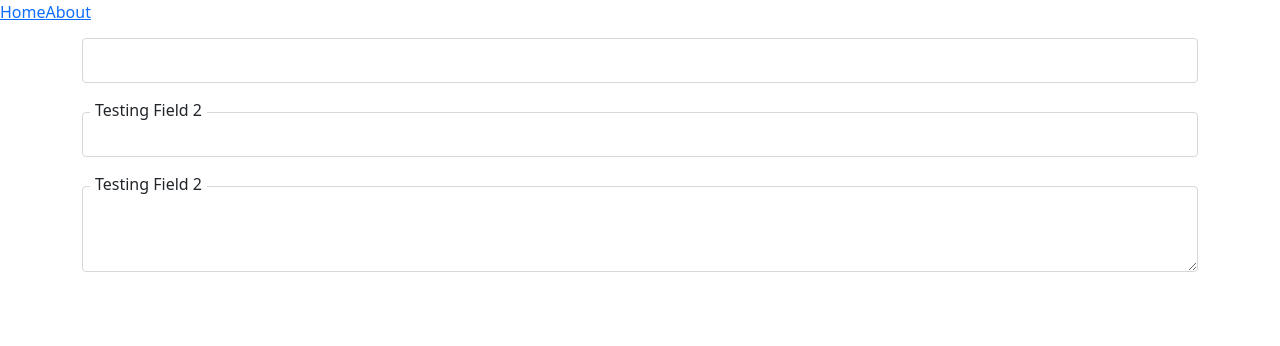
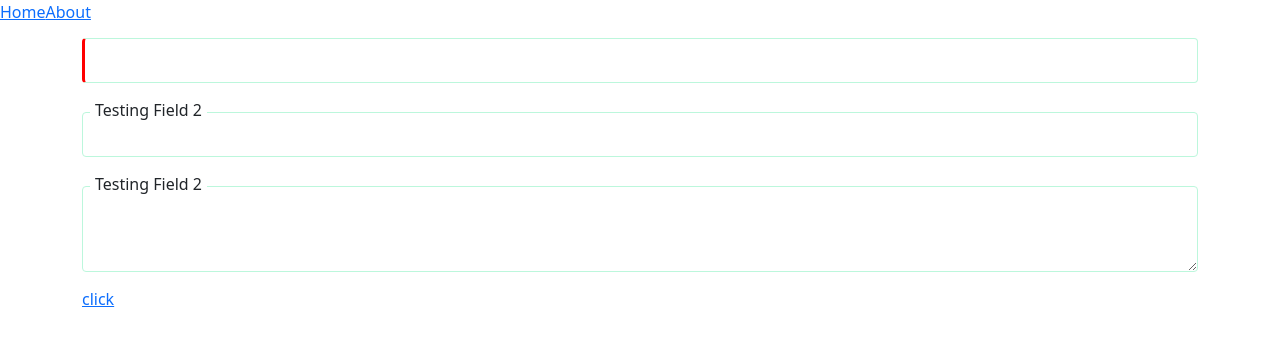
Before and after one commit to BiLaL-Obd/App_Manager, a Vue app: page / in a window 1280 px wide. Shown: the top 346 px of the page. Built offline with nearby package versions, Linux system fonts and the light colour scheme.

Commit message:
Enhancement with add functions and fix bugs

```diff
--- /dev/null
+++ b/src/assets/dark-mode.css
@@ -0,0 +1,10 @@
+@import './base.css';
+@import 'bootstrap';
+:root {
+    --main-color: #121212;
+    --hover-color: #42b983;
+    --background-color: #121212;
+    --background-hover: #9ca3af0d;
+    --opacity: .65;
+    --main-color-aplha : #bceef2;
+}
--- a/src/assets/main.css
+++ b/src/assets/main.css
@@ -1,8 +1,14 @@
 @import './base.css';
 @import 'bootstrap';
 :root {
-    --main-color: #00bd7e;
-    --main-color-aplha : #00bd7e33;
+    --main-color: #299f69;
+    --hover-color: #89deb7;
+    --background-color: #42b983;
+    --background-hover: #9ca3af0d;
+    --opacity: .65;
+    --main-color-aplha : #bceef2;
+    --input-color: #2c3e50;
+    --border-color: #bcf7dc;
 }
 .form-group {
     margin-bottom: 15px;
@@ -16,23 +22,42 @@
     height: 25px;
 }
 .form-control {
-    border: 1px solid #d7d7d7;
+    border: 1px solid var(--border-color);
     height: 45px;
     border-radius: 4px;
     padding: 6px 20px;
+    outline: none;
 }
 textarea.form-control {
     height: auto;
 }
+.input-border {
+    position: absolute;
+    bottom: 0;
+    left: 50%;
+    width: 0;
+    height: 2px;
+    background-color: var(--background-color);
+    transition: width 0.4s ease, left 0.4s ease;
+}
 .form-control:focus {
-    border-color: transparent;
-    box-shadow: 0 0 0px 1.5px var(--main-color-aplha);
+    border-color: var(--border-color);
+    box-shadow: none;
+}
+.form-control:focus + .input-border {
+    width: 100%;
+    left: 0;
 }
 .form-control.mendatory{
-    border: 2px solid #ff000070
+    border-left: 3px solid #ff0000;
 }
-.form-control:focus.mendatory {
-    box-shadow: 0 0 0px 1.5px #ff000025;
+.form-control.mendatory-not-valid {
+    border: 3px solid #ff0000;
+}
+.validation-error-message > span {
+    margin: 0px 12px;
+    color: red;
+    font-weight: 500;
 }
 #toaster-error {
     position: fixed;
--- /dev/null
+++ b/src/components/controllers/Button.vue
@@ -0,0 +1,16 @@
+<template>
+    <a :id="id" href="javascript:void(0)" :onclick="onclick" class="form-button" :class="_class">
+        {{ state.text }}
+    </a>
+</template>
+<script setup>
+import { reactive, onMounted, onUnmounted } from 'vue';
+var props = defineProps({
+    id: readVal(String, GUID(), true),
+    text: readVal(String, ""),
+    onclick: getFunction(),
+    color: readVal(String, ""),
+    _class: readVal(String, "")
+})
+var state = reactive({ ...props });
+</script>
--- a/src/components/controllers/NumberField.vue
+++ b/src/components/controllers/NumberField.vue
@@ -16,7 +16,8 @@ var props = defineProps({
     maxlength: readVal(String, "999"),
     placeholder : readVal(String, ""),
     validation: readVal(String, "This field is required"),
-    isValid: readBool(Boolean, false)
+    isValid: readBool(Boolean, true),
+    hasStar: readBool(Boolean, false),
 });
 var state = reactive({ ...props });
 var plainProps = reduceProps(props, state);
--- a/src/components/controllers/TextAreaField.vue
+++ b/src/components/controllers/TextAreaField.vue
@@ -2,16 +2,19 @@
     <div class="row form-group">
         <label class="form-label" :style="labelVisibility">{{ state.label }}</label>
         <div class="col-12">
+            <div class="input-container" style="position:relative;">
                 <textarea :id="id" :rows="state.rows" :value="defaultValue" class="form-control" :maxlength="state.maxlength" :placeholder="state.placeholder">
                 </textarea>
+                <span class="input-border"></span>
             </div>
-        <div class="col-12 validation-error-message" v-if="isValid">
+        </div>
+        <div class="col-12 validation-error-message" v-show="!state.isValid">
             <span>{{ state.validation }}</span>
         </div>
     </div>
 </template>
 <script setup>
-import { reactive, onMounted, onUnmounted } from 'vue';
+import { ref, reactive, onMounted, onUnmounted } from 'vue';
 
 var props = defineProps({
     id : readVal(String, GUID(), true),
@@ -23,11 +26,11 @@ import { reactive, onMounted, onUnmounted } from 'vue';
     maxlength: readVal(Number, 999),
     placeholder : readVal(String, ""),
     validation: readVal(String, "This field is required"),
-        isValid: readBool(Boolean, false)
+    isValid: readBool(Boolean, true)
 });
 var state = reactive({ ...props });
 var labelVisibility = !state.hasLabel ? "visibility: hidden;" : "";
-    var defaultValue = !isEmpty(state.defaultValue)? state.defaultValue : "";
+var thisVal = ref(null);
 
 var plainProps = reduceProps(props, state);
 var functionDefinitions = {
@@ -44,10 +47,19 @@ import { reactive, onMounted, onUnmounted } from 'vue';
     setRows: (rows) => {
         if(typeof rows != "number") return state.rows;
         return state.rows = rows
+    },
+    val: (str) => {
+        if (!thisVal.value) return state.defaultValue;
+        if (!isEmptyOrNull(str)) {
+            thisVal.value.value = str;
+            state.defaultValue = str;
+        }
+        return thisVal.value.value || state.defaultValue;
     }
 };
 var functions = reduceFunctions(functionDefinitions);
 onMounted(() => {
+    thisVal.value = document.getElementById(state.id);
     registerField(props.id, { ...plainProps , ...functions});
 });
 onUnmounted(() => {
--- a/src/components/controllers/TextField.vue
+++ b/src/components/controllers/TextField.vue
@@ -2,15 +2,18 @@
     <div class="row form-group">
         <label class="form-label" :style="labelVisibility">{{ state.label }}</label>
         <div class="col-12">
-            <input :id="id" :type="type" :value="defaultValue" class="form-control" :class="{ mendatory: isValid }" :maxlength="state.maxlength" :max="state.max" :min="state.min" :placeholder="state.placeholder" :required="state.required">
+            <div class="input-container" style="position:relative;">
+                <input :id="id" :type="type" v-model="inputValue" autocomplete="off" class="form-control" :class="{ 'mendatory': (state.hasStar || state.required), 'mendatory-not-valid': !state.isValid }" :maxlength="state.maxlength" :max="state.max" :min="state.min" :placeholder="state.placeholder" :required="state.required">
+                <span class="input-border" v-show="state.isValid"></span>
             </div>
-        <div class="col-12 validation-error-message" v-if="isValid">
+        </div>
+        <div class="col-12 validation-error-message" v-show="!state.isValid">
             <span>{{ state.validation }}</span>
         </div>
     </div>
 </template>
 <script setup>
-import { reactive, onMounted, onUnmounted } from 'vue';
+import { reactive, onMounted, onUnmounted, watch, computed } from 'vue';
 
 var props = defineProps({
     id : readVal(String, GUID(), true),
@@ -25,41 +28,90 @@ import { reactive, onMounted, onUnmounted } from 'vue';
     placeholder : readVal(String, ""),
     required: readBool(Boolean, false),
     validation: readVal(String, "This field is required"),
-        isValid: readBool(Boolean, false)
+    isValid: readBool(Boolean, true),
+    hasStar: readBool(Boolean, false),
 });
 var state = reactive({ ...props });
 var labelVisibility = !state.hasLabel ? "visibility: hidden;" : "";
-    var defaultValue = !isEmpty(state.defaultValue)? state.defaultValue : "";
+var builderId = {};
+var checkInterval = null;
 
 var plainProps = reduceProps(props, state);
+var updateState = (key, value) => {
+    state[key] = value;
+    updateFieldRegistration();
+};
 var functionDefinitions = {
     setLabel: (label) => {
         if (isEmpty(label)) return "";
-            state.label = label;
+        updateState('label', label);
     },
     setMax: (value) => {
-            if (value >= state.min) state.max = value;
+        if (value >= state.min) updateState('max', value);
     },
     setMin: (value) => {
-            if (value <= state.max) state.min = value;
+        if (value <= state.max) updateState('min', value);
     },
     setPlaceholder: (text) => {
-            state.placeholder = text;
+        updateState('placeholder', text);
     },
     getDefaultValue: () => {
         return state.defaultValue || "";
     },
     val: (str) => {
-            if(!isEmptyOrNull(str))
-                return document.getElementById(state.id).value = str;
-            return document.getElementById(state.id).value || "";
+        if (!isEmptyOrNull(str))
+            inputValue.value = str;
+        return state.defaultValue;
+    },
+    showStar: () => {
+        updateState('hasStar', true);
+    },
+    hideStar: () => {
+        updateState('hasStar', false);
     }
 };
 var functions = reduceFunctions(functionDefinitions);
+
+var updateFieldRegistration = () => {
+    if(!isEmptyOrNull(state.defaultValue))
+        state.isValid = true;
+    var plainProps = reduceProps(props, state);
+    registerField(props.id, { ...plainProps, ...functions });
+    getBuilderFields(builderId, [props.id]);
+};
+
+var inputValue = computed({
+    get: () => state.defaultValue,
+    set: (value) => {
+        state.defaultValue = value;
+        window[builderId][state.id] = value;
+        updateFieldRegistration();
+    }
+});
+
+watch(props, (newProps) => {
+    Object.assign(state, newProps);
+    // updateFieldRegistration();
+});
+
+watch(state, () => {
+    updateFieldRegistration();
+}, { deep: true });
+
+var checkWindowValue = () => {
+    var windowValue = window[builderId][state.id];
+    if (windowValue !== state.defaultValue)
+        inputValue.value = windowValue;
+};
+
 onMounted(() => {
+    builderId = getBuilderId();
+    window[builderId][state.id] = state.defaultValue;
     registerField(props.id, { ...plainProps , ...functions});
+    checkInterval = setInterval(checkWindowValue, 100);
 });
 onUnmounted(() => {
+    clearInterval(checkInterval);
     unregisterField(props.id);
 });
 </script>
--- a/src/components/controllers/index.js
+++ b/src/components/controllers/index.js
@@ -1,3 +1,4 @@
 export { default as TextField } from './TextField.vue';
 export { default as NumberField } from './NumberField.vue';
 export { default as TextAreaField } from './TextAreaField.vue';
+export { default as Button } from './Button.vue';
--- a/src/components/controllers/manager/Builder.vue
+++ b/src/components/controllers/manager/Builder.vue
@@ -28,8 +28,10 @@ var checkDuplicateIds = () => {
         Throw.error(`Duplicate id found in Builder Id: ${duplicateIds.join(', ')}`, 'Builder');
         return;
     }
+    Fields[props.id] = {};
     getBuilderFields(props.id, ids)
 };
+
 onMounted(() => {
     checkDuplicateIds();
 });
--- a/src/manager.js
+++ b/src/manager.js
@@ -16,7 +16,6 @@ $this.getField = (id) => {
     return retFields[id];
 };
 $this.getBuilderFields = (key, inputs) => {
-    $this.Fields[key] = {};
     if(inputs.length > 0)
         inputs.forEach(id => {
             Fields[key][id] = retFields[id];
--- a/src/utils.js
+++ b/src/utils.js
@@ -115,3 +115,6 @@ $this.readBool = (type, defaultValue = false) => {
     return {type: Boolean, default: defaultValue};
 
 }
+$this.getFunction = (type) => {
+    return {type: [Function, String]}
+}
--- a/src/views/HomeView.vue
+++ b/src/views/HomeView.vue
@@ -1,34 +1,29 @@
 <template>
   <Builder id="testing">
-        <TextField id="test" :hasLabel="false" label="Testing Field" validation="this is required" :isValid="isValid.test"/>
+        <TextField id="test" :hasLabel="false" label="Testing Field" hasStar validation="this is required" :isValid="isValid.test"/>
         <NumberField id="test2" label="Testing Field 2" max="2" validation="this is required" :isValid="isValid.test2"/>
         <TextAreaField id="test3" label="Testing Field 2"/>
+        <Button text="click" :onclick="validateAllFields" />
   </Builder>
 </template>
 <script setup>
-import { reactive, onMounted } from 'vue';
+import { reactive } from 'vue';
 import Builder from '../components/controllers/manager/Builder.vue';
-import { TextField, NumberField, TextAreaField } from '../components/controllers';
+import { TextField, NumberField, TextAreaField, Button } from '../components/controllers';
 
-var isValid = reactive({
-  test: false,
-  test2: false,
-  test3: false,
-});
-var fieldIds = ['test', 'test2', 'test3'];
+var fieldIds = ['test', 'test2'];
+var isValid = reactive({});
+
 var validateField = (key) => {
-  if (!window.Fields || !window.Fields.testing || !window.Fields.testing[key]) {
-    console.warn(`Field ${key} not found in window.Fields`);
+  isValid[key] = true;
+  var field = Fields.testing[key];
+  if (!field) {
+    Throw.error(`Field ${key} not found in Fields`);
     return;
   }
-  if(!isEmptyOrNull(Fields.testing[key].val))
-    isValid[key] = !isEmpty(window.Fields.testing[key].val());
+  isValid[key] = isEmptyOrNull(field) ? true : !isEmpty(field.val());
 };
 var validateAllFields = () => {
-  fieldIds.forEach((id) => validateField(id));
+  fieldIds.forEach((id) => validateField(id))
 };
-
-onMounted(() => {
-  validateAllFields();
-});
 </script>
```
Lines whose indentation alone changed are shown as unchanged.
